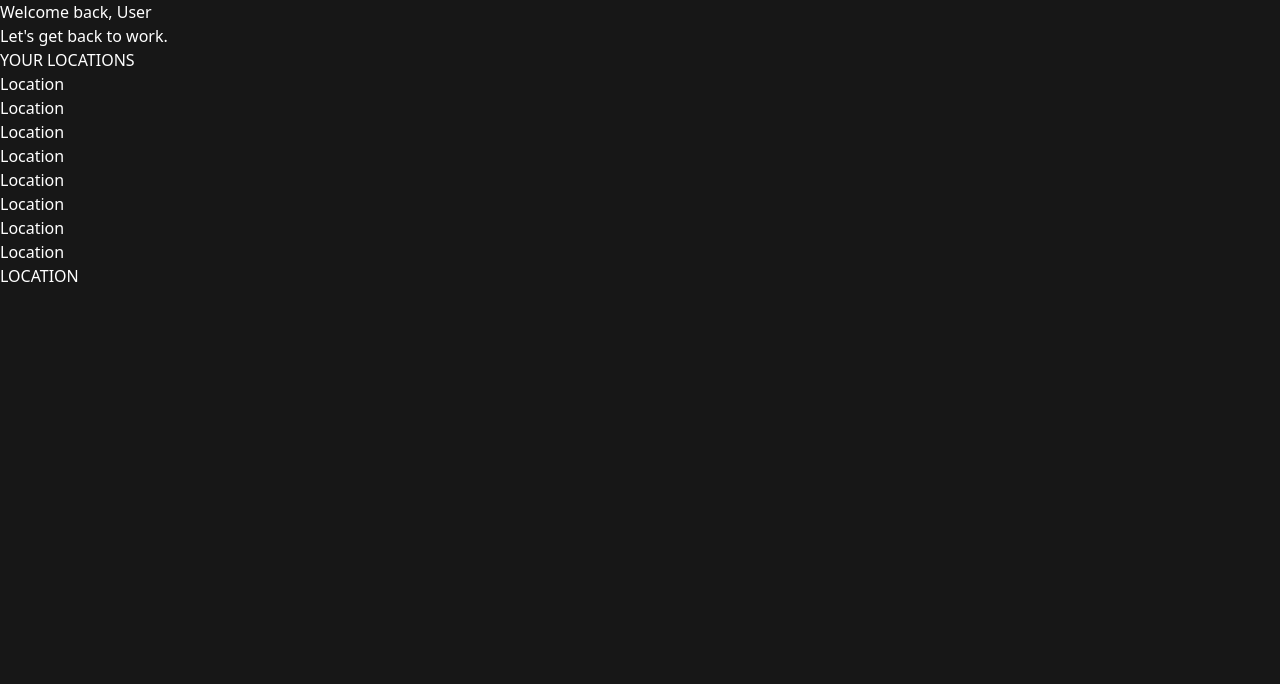
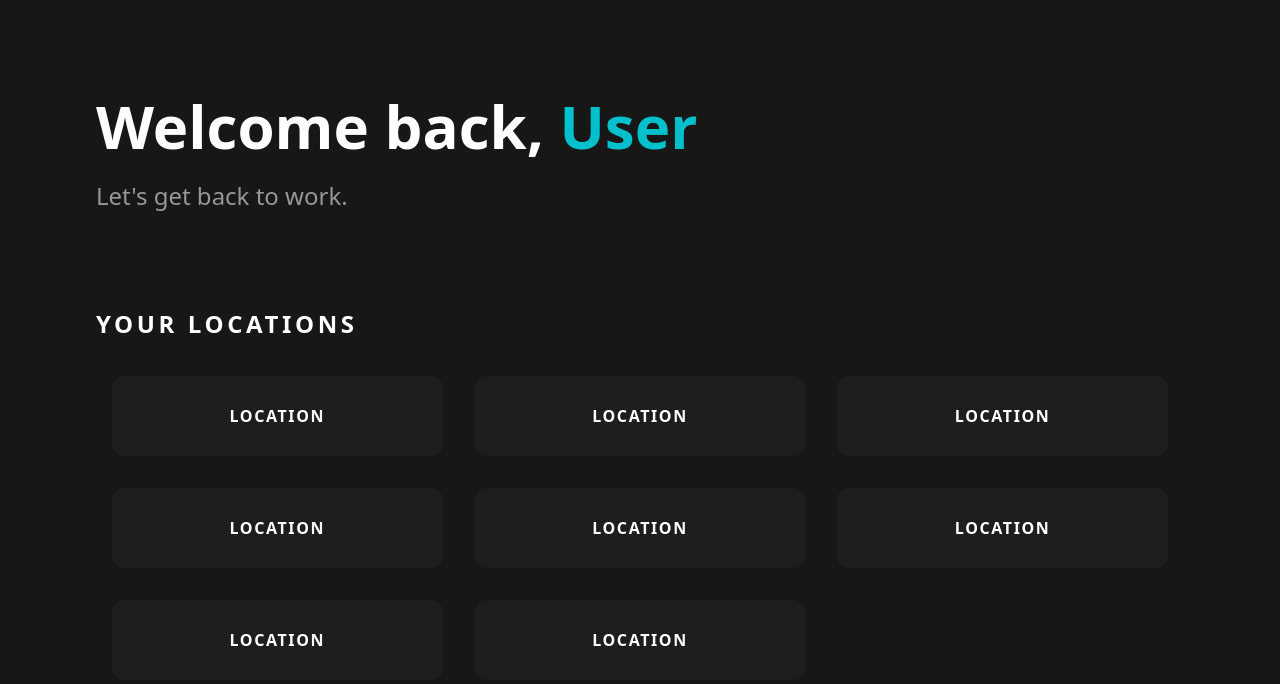
Before and after one commit to MikesGit138/CarMartClient, an Angular app: page /welcome in a window 1280 px wide. Shown: the top 684 px of the page. Built offline with nearby package versions, Linux system fonts and the light colour scheme.

Commit message:
welcome page styled

```diff
--- a/src/app/components/welcome/welcome.component.html
+++ b/src/app/components/welcome/welcome.component.html
@@ -1,11 +1,14 @@
-<div>
-    <h1>Welcome back, {{name}}</h1>
-    <p>Let's get back to work.</p>
+<div class="flex flex-col p-24 gap-24">
+    <div class="">
+        <h1 class="font-bold text-6xl mb-6">Welcome back, <span class="text-primary">{{name}}</span></h1>
+        <p class="text-secondary-text text-2xl">Let's get back to work.</p>
+    </div>
+    <div class="">
+        <div>
+            <h4 class="uppercase font-bold text-2xl mb-5 tracking-[.15em]">Your Locations</h4>
+            <div class="grid grid-flow-col grid-rows-3">
+                <button *ngFor="let button of buttons" class="uppercase bg-secondary rounded-xl m-4 p-7 font-bold tracking-[.1em] hover:bg-primary hover:text-secondary">{{button}}</button>
+            </div>
+        </div>
+    </div>
 </div>
-<div>
-    <h4>YOUR LOCATIONS</h4>
-    <div *ngFor="let button of buttons">
-        <button>{{button}}</button>
-    </div>
-    <button>LOCATION</button>
-</div>
--- a/tailwind.config.js
+++ b/tailwind.config.js
@@ -5,7 +5,13 @@ module.exports = {
   ],
   darkMode: true,
   theme: {
-    extend: {},
+    extend: {
+      colors: {
+        'secondary' : '#1E1E1E',
+        'primary' : '#00C0CC',
+        'secondary-text' : '#979797'
+      },
+    },
   },
   plugins: [],
 }
```
